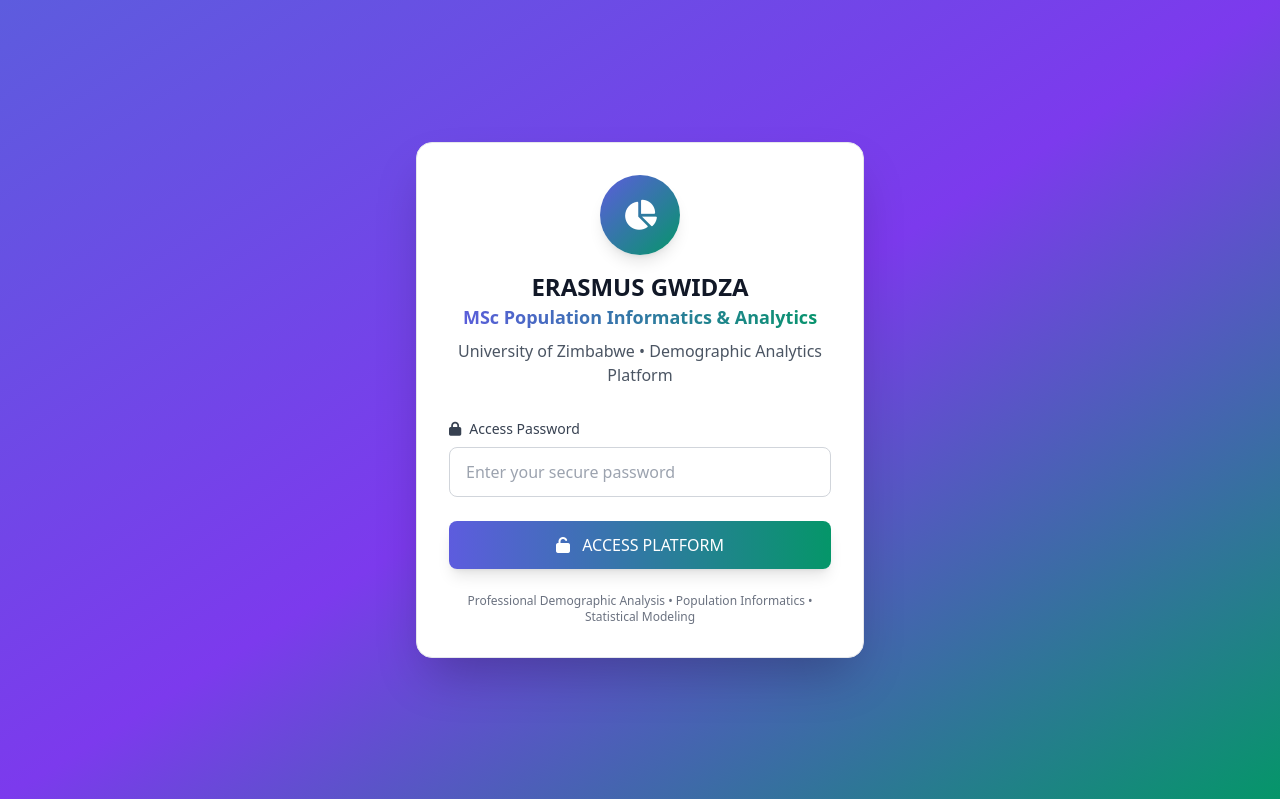
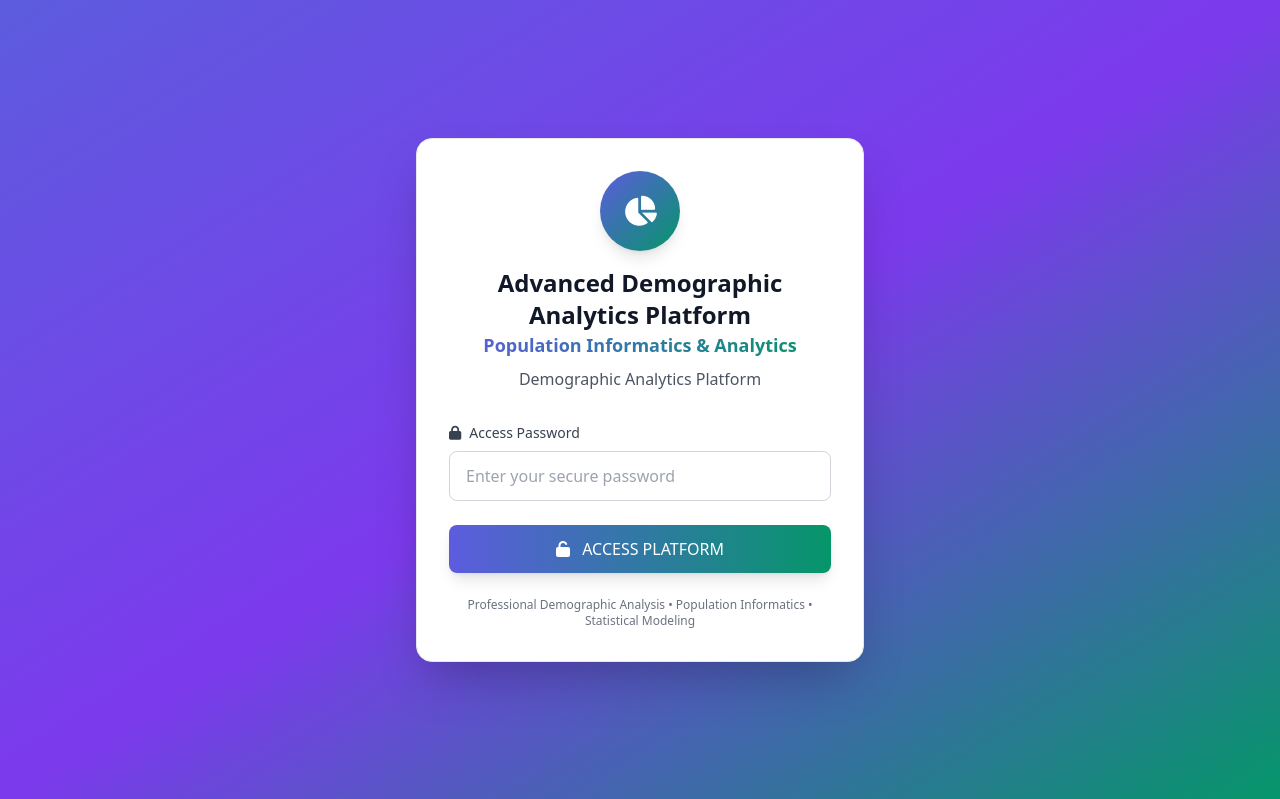
Before and after one commit to ERASG234/DEMOGRAPHIC-ANALYTICS-PLATFORM-, a plain HTML site: page index.html in a window 1280 px wide. Shown: the top 799 px of the page. Drawn offline with nearby package versions, Linux system fonts and the light colour scheme.

Commit message:
Update index.html

```diff
--- a/index.html
+++ b/index.html
@@ -80,9 +80,9 @@
                     <div class="w-20 h-20 bg-gradient-to-br from-primary to-accent rounded-full flex items-center justify-center mx-auto mb-4 shadow-lg">
                         <i class="fas fa-chart-pie text-white text-3xl"></i>
                     </div>
-                    <h1 class="text-2xl font-bold text-gray-900 dark:text-white">ERASMUS GWIDZA</h1>
-                    <h2 class="text-lg font-semibold bg-gradient-to-r from-primary to-accent bg-clip-text text-transparent">MSc Population Informatics & Analytics</h2>
-                    <p class="text-gray-600 dark:text-gray-400 mt-2">University of Zimbabwe • Demographic Analytics Platform</p>
+                    <h1 class="text-2xl font-bold text-gray-900 dark:text-white">Advanced Demographic Analytics Platform</h1>
+                    <h2 class="text-lg font-semibold bg-gradient-to-r from-primary to-accent bg-clip-text text-transparent">Population Informatics & Analytics</h2>
+                    <p class="text-gray-600 dark:text-gray-400 mt-2">Demographic Analytics Platform</p>
                 </div>
 
                 <form id="loginForm">
```
